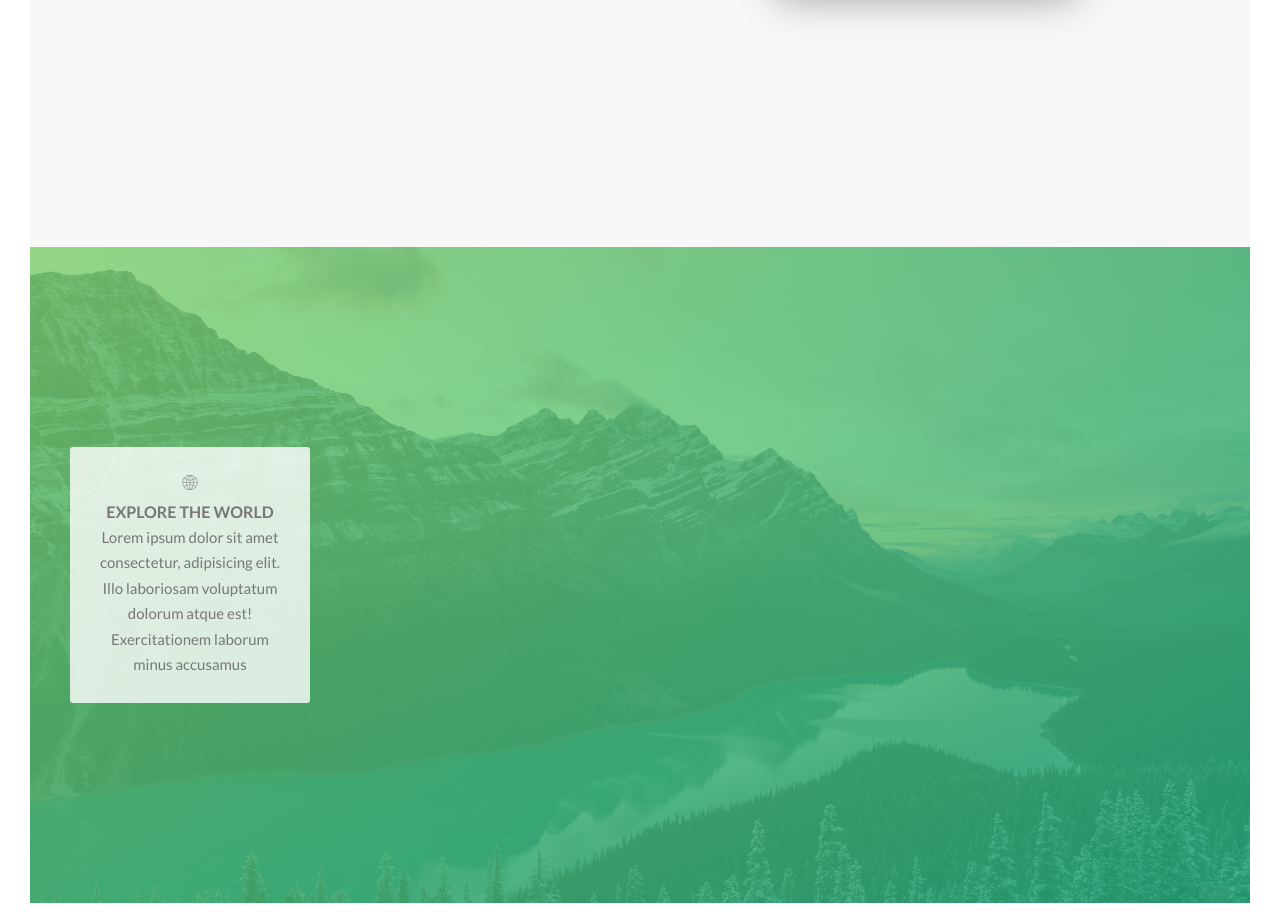
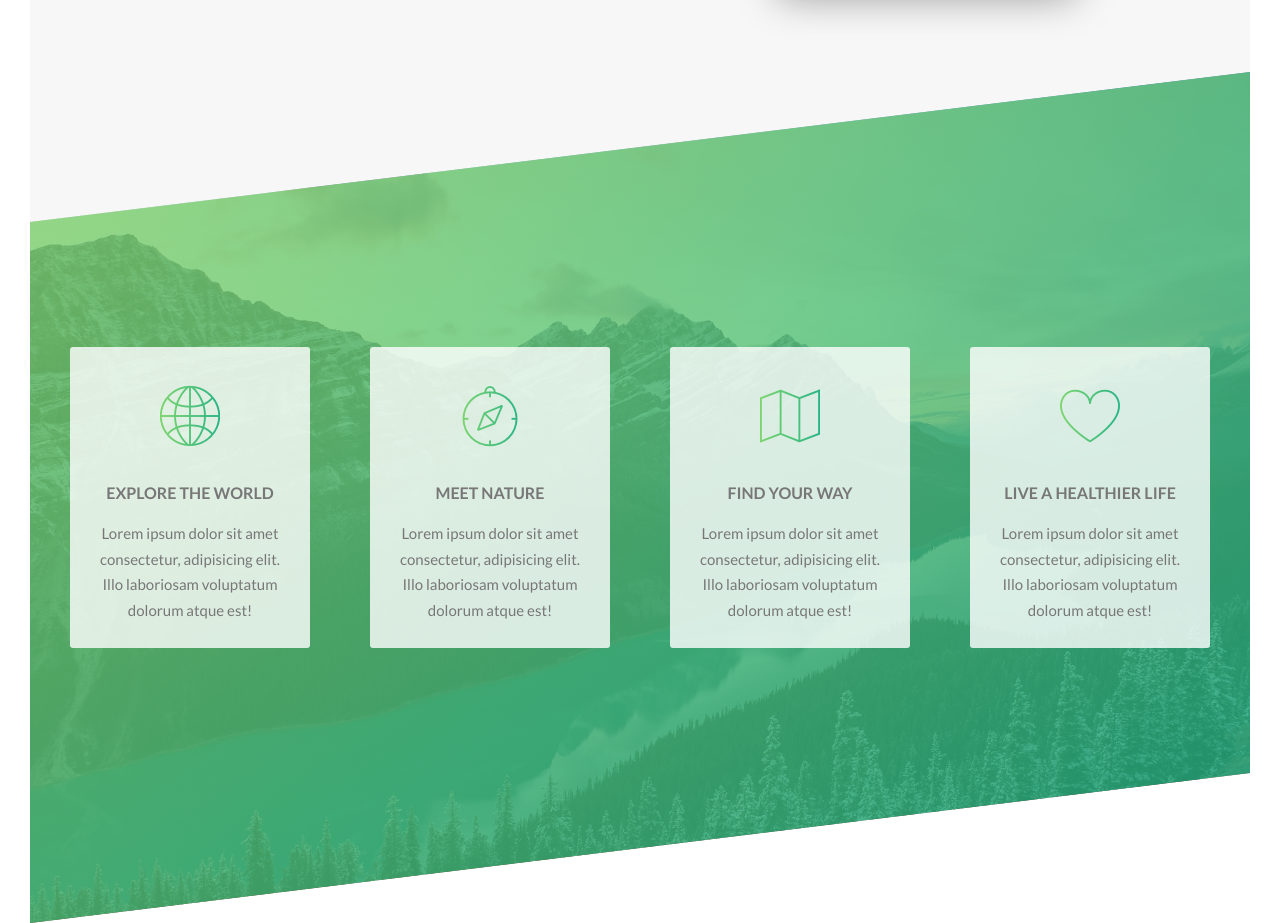
Before and after one commit to NortonNice/Natours, a website: page index.html in a window 1280 px wide. Shown: the part 1337-2260 px from the top of the page. Drawn offline with Linux system fonts and the light colour scheme.

Commit message:
Feature box styling and animations, section skew and margins

```diff
--- a/index.html
+++ b/index.html
@@ -63,22 +63,56 @@
         </section>
 
         <section class="section-features">
-
             <div class="row">
                 <div class="col-1-of-4">
                     <div class="feature-box">
                         <i class="feature-box__icon icon-basic-world"></i>
-                        <h3 class="heading-tertiary">Explore the World</h3>
+                        <h3 class="heading-tertiary u-margin-bottom-small">Explore the World</h3>
                         <p class="feature-box__text">
-                                Lorem ipsum dolor sit amet consectetur, adipisicing elit. Illo laboriosam voluptatum dolorum
-                                atque est! Exercitationem laborum minus accusamus
+                            Lorem ipsum dolor sit amet consectetur, adipisicing elit. Illo laboriosam voluptatum dolorum
+                            atque est!
                         </p>
-
-                    </feature-box>
+                        </feature-box>
+                    </div>
                 </div>
-            </div>
+                <div class="col-1-of-4">
+                    <div class="feature-box">
+                        <i class="feature-box__icon icon-basic-compass"></i>
+                        <h3 class="heading-tertiary u-margin-bottom-small">Meet Nature</h3>
+                        <p class="feature-box__text">
+                            Lorem ipsum dolor sit amet consectetur, adipisicing elit. Illo laboriosam voluptatum dolorum
+                            atque est!
+                        </p>
+                        </feature-box>
+                    </div>
+                </div>
+                <div class="col-1-of-4">
+                    <div class="feature-box">
+                        <i class="feature-box__icon icon-basic-map"></i>
+                        <h3 class="heading-tertiary u-margin-bottom-small">Find Your Way</h3>
+                        <p class="feature-box__text">
+                            Lorem ipsum dolor sit amet consectetur, adipisicing elit. Illo laboriosam voluptatum dolorum
+                            atque est!
+                        </p>
+                        </feature-box>
+                    </div>
+                </div>
+                <div class="col-1-of-4">
+                    <div class="feature-box">
+                        <i class="feature-box__icon icon-basic-heart"></i>
+                        <h3 class="heading-tertiary u-margin-bottom-small">Live a Healthier Life</h3>
+                        <p class="feature-box__text">
+                            Lorem ipsum dolor sit amet consectetur, adipisicing elit. Illo laboriosam voluptatum dolorum
+                            atque est!
+                        </p>
+                        </feature-box>
+                    </div>
+                </div>
         </section>
     </main>
+
+
+
 
     <!---
     <section class="grid-test">
--- a/sass/components/_feature-box.scss
+++ b/sass/components/_feature-box.scss
@@ -5,12 +5,18 @@
     text-align: center;
     border-radius: 3px;
     box-shadow: 0 1.5 4rem rgba($color-black, .15);
+    transition: transform .3s;
 
     &__icon {
-
+        font-size: 6rem;
+        margin-bottom: .5rem;
+        display: inline-block;
+    background-image: linear-gradient(to right, $color-primary-light, $color-primary-dark);
+    -webkit-background-clip: text;
+    color:transparent;
     }
 
-    &__text {
-
-    }
+    &:hover {
+        transform: translateY(-1.5rem) scale(1.03)
+     }
 }
--- a/sass/pages/_home.scss
+++ b/sass/pages/_home.scss
@@ -11,4 +11,10 @@
         rgba($color-primary-dark, 0.8)),
         url(../img/nat-4.jpg);
         background-size: cover;
+        transform: skewY(-7deg);
+        margin-top: -10rem;
+
+    & > * {
+        transform: skewY(7deg);
+    }
 }
```
Also changed, not shown: css/style.css.
